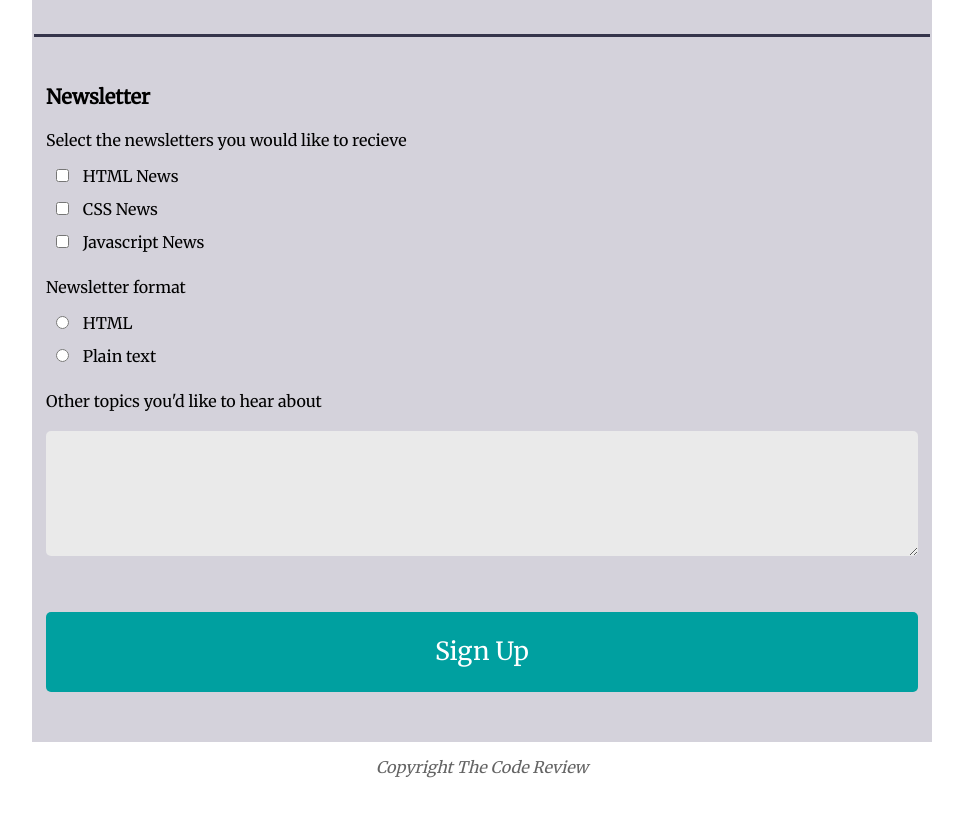
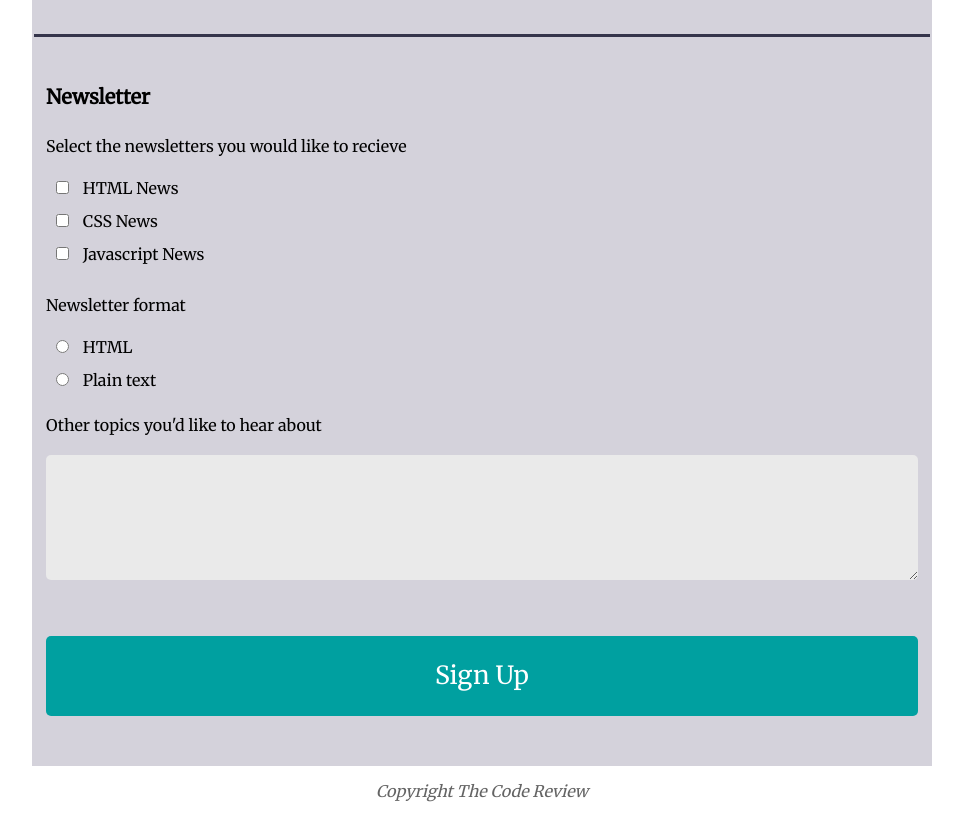
Before and after one commit to shkim1026/Online-Registration-Form-Project, a plain HTML site: page index.html in a window 1280 px wide. Shown: the part 880-1696 px from the top of the page, without its empty margins (158-1121 px from the left). Before the commit the page ends 1672 px from the top, so only its background shows below. Drawn offline with Linux system fonts and the light colour scheme.

Commit message:
Changed label to p on line 111 and 128 (with a class (.no-mgn) with a margin of 0)

```diff
--- a/CSS/style.css
+++ b/CSS/style.css
@@ -97,6 +97,10 @@ footer {
     width: 100%;
 }
 
+.no-mgn {
+    margin-left: 0;
+}
+
 .zip-container {
     width: calc(100% - -13px);
 }
--- a/index.html
+++ b/index.html
@@ -108,7 +108,7 @@
             <legend>Newsletter</legend>
 
             <!-- Checkbox -->
-            <label for="news">Select the newsletters you would like to recieve</label>
+            <p class="no-mgn">Select the newsletters you would like to recieve</p>
             <div class="space-btm">
                 <div>
                     <input class="chk-radio" type="checkbox" name="news" id="html_news" value="html_news"><span class="checkmark"></span>
@@ -125,7 +125,7 @@
             </div>
 
             <!-- Radio Buttons -->
-            <label for="format">Newsletter format</label>
+            <p class="no-mgn">Newsletter format</p>
             <div class="space-btm">
                 <div>
                     <input class="chk-radio" type="radio" name="format" id="html_format" value="html_format">
```
